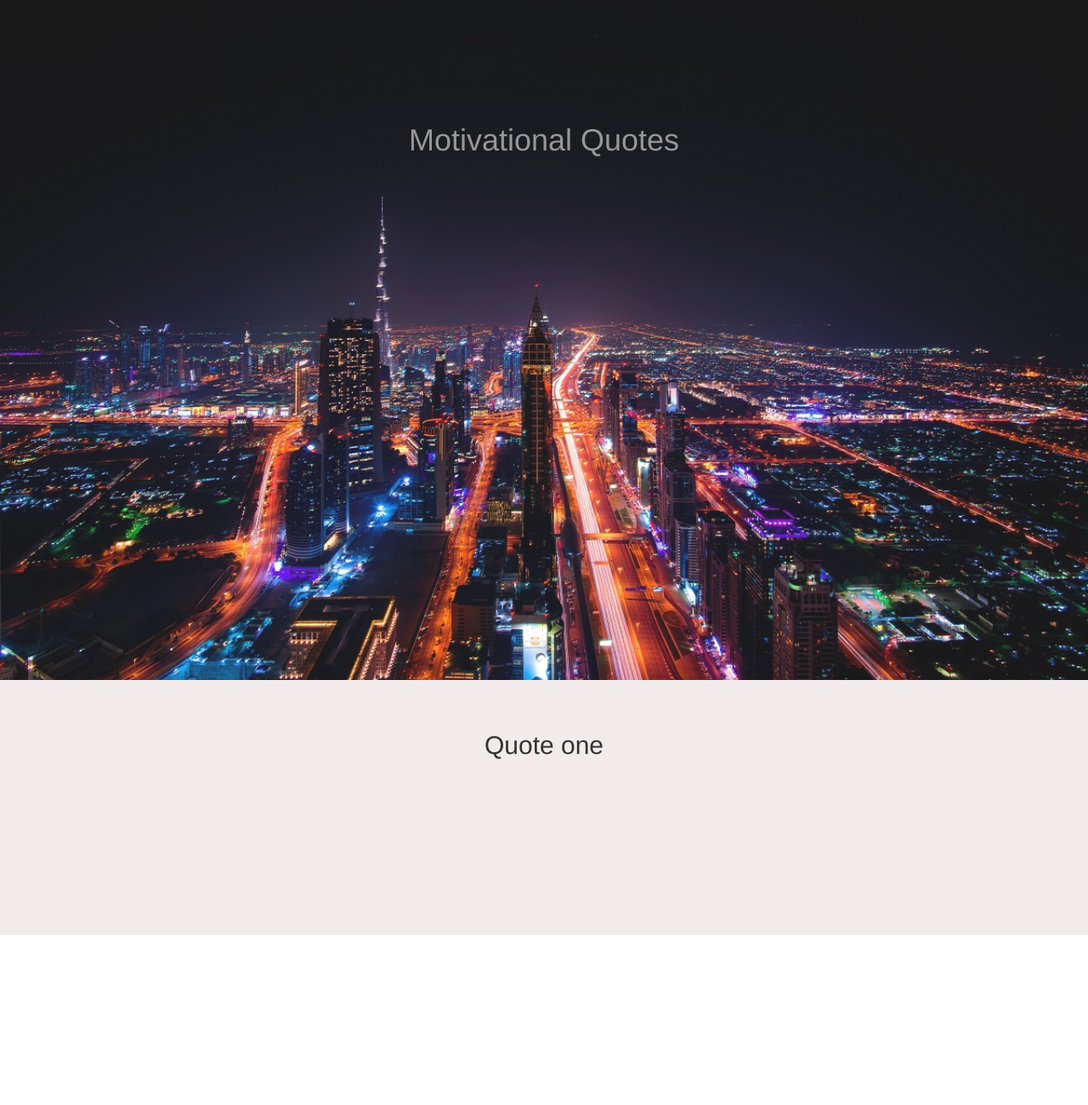
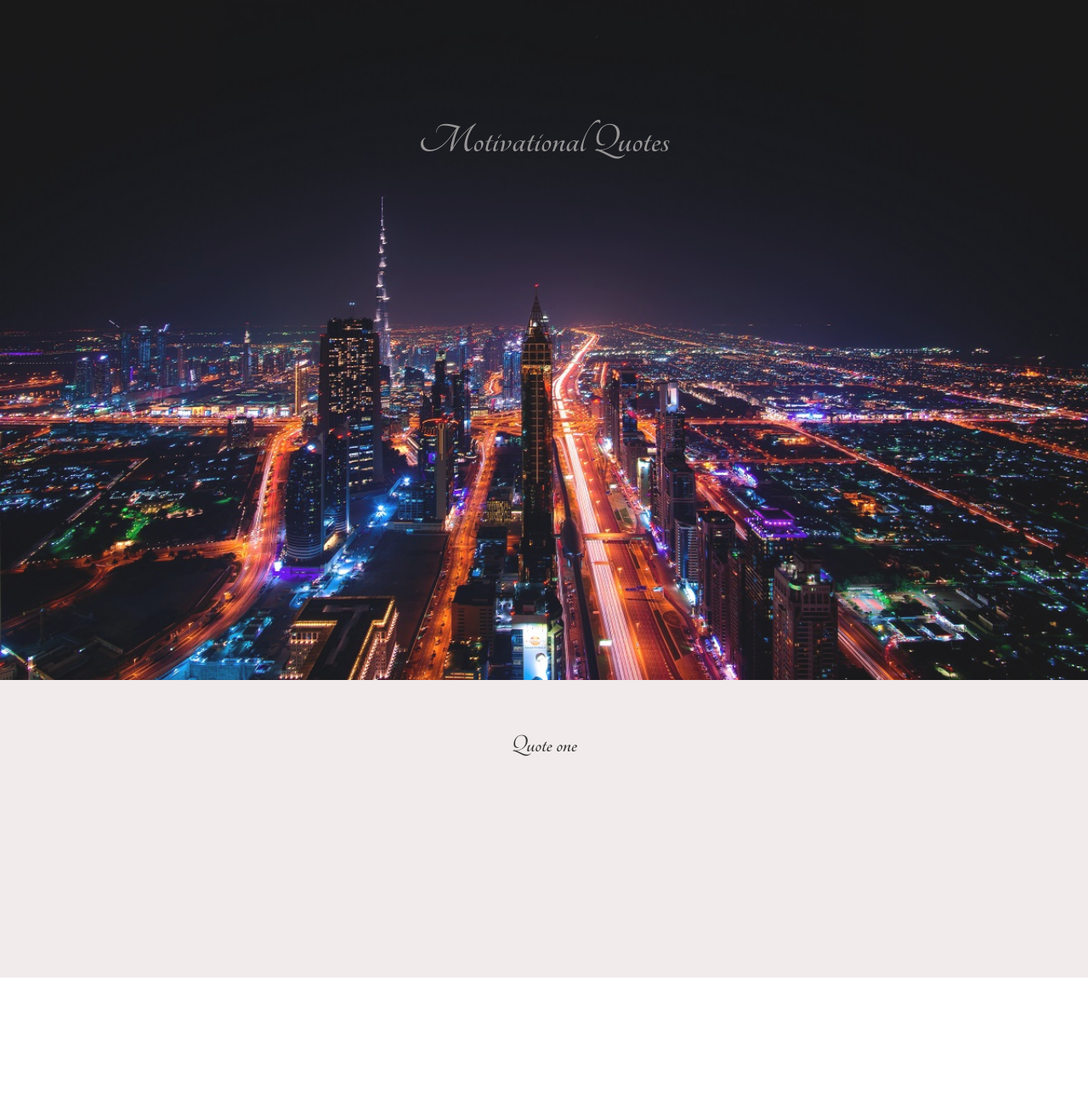
Before and after one commit to Zainul-Aziz/ParallaxEffect, a plain HTML site: page index.html in a window 1280 px wide. Shown: the top 1300 px of the page at 85% size. Drawn offline with nearby package versions, Linux system fonts and the light colour scheme; no server answers.

Commit message:
Update style.css

```diff
--- a/style.css
+++ b/style.css
@@ -1,53 +1,65 @@
-html,body
-{
+html,
+body {
   height: 100%;
   margin: 0;
-    font-size: 18px;
-    font-weight: 500;
   line-height: 2rem;
   color: #666;
 }
-
-.container1, .container2, .container3
-{
+section {
+  font-weight: 550;
+  font-size: 45px !important;
+  font-family: "Tangerine", cursive;
+}
+.container1,
+.container2,
+.container3 {
   position: relative;
   opacity: 0.9;
   background-position: center;
   background-repeat: no-repeat;
   background-size: cover;
   background-attachment: fixed;
+  font-size: 2rem;
+  font-family: "Tangerine", cursive;
 }
-.container1
-{
+.container1 {
   background-image: url(images/img1.jpg);
   min-height: 100%;
 }
-.container2
-{
+.container2 {
   background-image: url(images/img2.jpg);
   min-height: 500px;
 }
-.container3
-{
+.container3 {
   background-image: url(images/img3.jpg);
   min-height: 500px;
 }
-.section1,.section2,.section3
-{
+.section1,
+.section2,
+.section3 {
   font-size: 20px;
-    height:300px;
+  height: 350px;
   padding: 40px 20px 40px 20px;
   text-align: center;
   background-color: rgb(241, 235, 235);
 }
 
-.p1
-{
+.p1 {
   position: absolute;
   top: 20%;
   left: 50%;
-    transform: translate(-50%,-50%);
+  transform: translate(-50%, -50%);
   color: rgb(141, 139, 139);
-    font-size: 25px;
+  font-size: 3rem !important;
   line-height: 3rem;
 }
+
+@media (max-width: 550px) {
+  section {
+    font-size: 30px !important;
+  }
+}
+
+#msg {
+  font-size: 5rem;
+}
```
Lines whose indentation alone changed are shown as unchanged.
